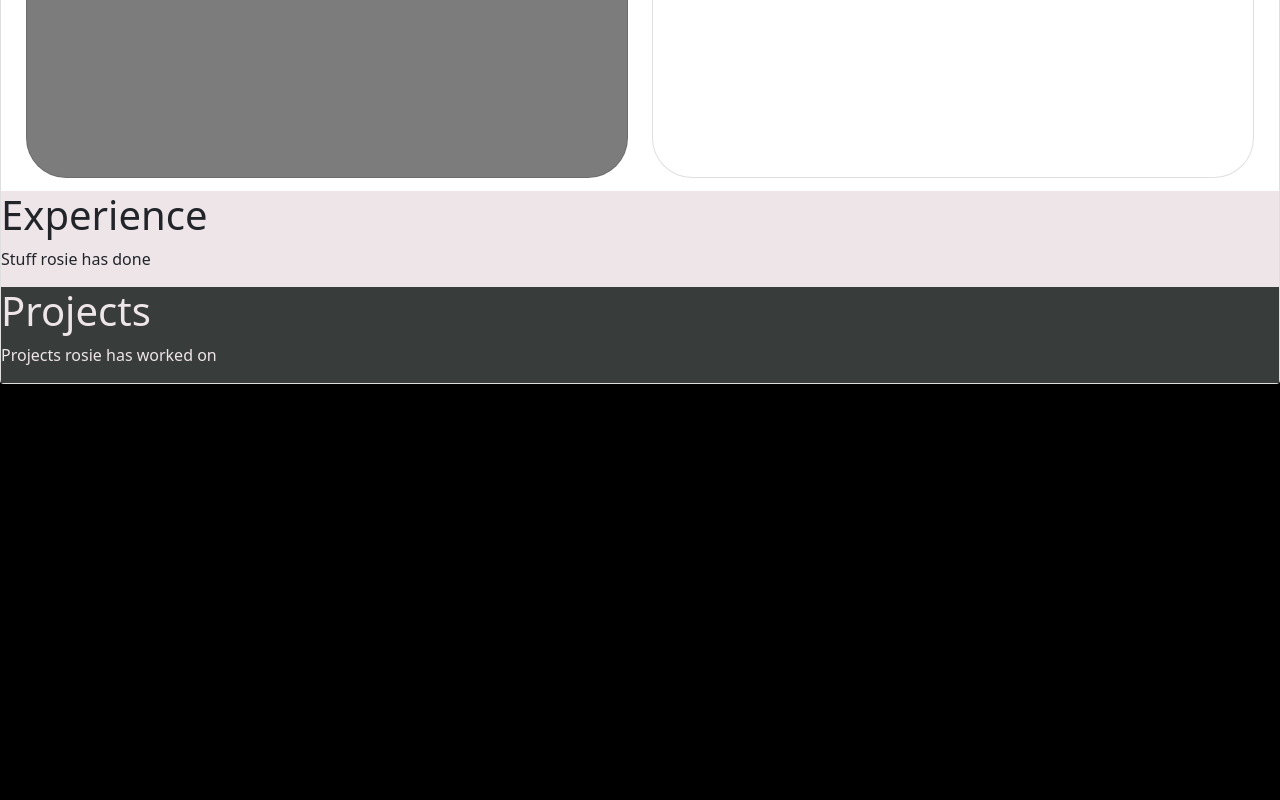
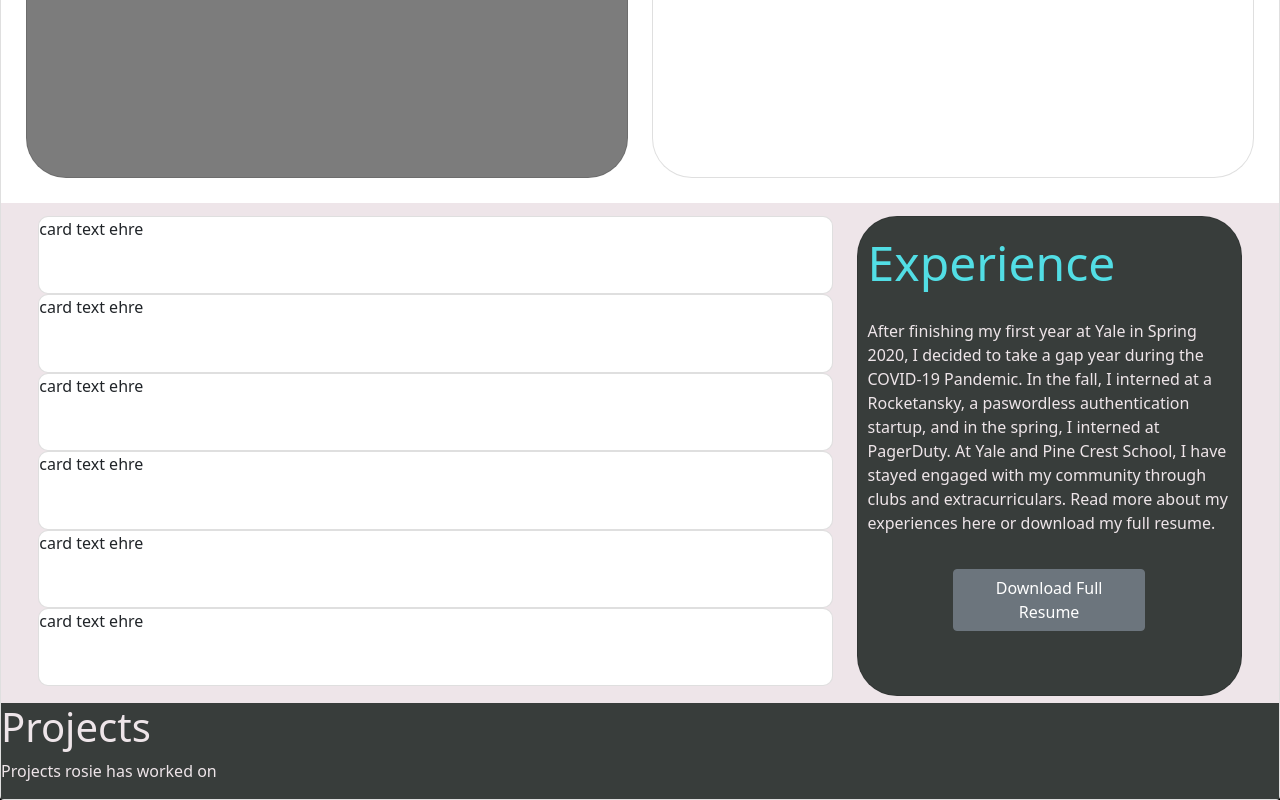
Before and after one commit to rosiesr/react-site, a React (Create React App) app: page / in a window 1280 px wide. Shown: the part 1202-2002 px from the top of the page. Before the commit the page ends 1586 px from the top, so only its background shows below. Built offline with nearby package versions, Linux system fonts and the light colour scheme.

Commit message:
filled out the about section blurb and started to do layout for experience section

```diff
--- a/src/components/about/about.js
+++ b/src/components/about/about.js
@@ -9,7 +9,7 @@ export const About =  () => {
                 <div className="col-6 ">
                     <Card className="aboutcard" style={{ backgroundColor: '#7C7C7C', borderRadius: '40px' }}>
                         <CardTitle style={{fontSize: '48px', color: '#52DEE5', margin: '10px'}}>
-                            About Rosie
+                            About
                         </CardTitle>
                         <CardText style={{color:'#EEE5E9', margin:'10px'}}>
                             I was born and raised in South Florida and has always loved the problem-solving
--- a/src/components/about/about.scss
+++ b/src/components/about/about.scss
@@ -4,7 +4,7 @@
     position: relative;
     width: 100%;
     height: 500px;
-    left: 0px;
+    margin-right:0px;
     margin-top: 1%;
     margin-bottom: 1%;
 
--- a/src/components/experience/experience.js
+++ b/src/components/experience/experience.js
@@ -1,13 +1,54 @@
 import React from "react";
 import "./experience.scss";
+import { CardText, Card, CardTitle, Button } from "reactstrap";
 
 export const Experience =  () => {
     return (
-        <div className="test">
-            <h1>
-                Experience
-            </h1>
-            <p>Stuff rosie has done</p>
+        <div className="experience">
+            <div className="experiencevertical d-flex justify-content-center">
+            <div className="experiencecontainter row align-middle">
+                <div className="col-8">
+                    <Card style={{height: '16%', borderRadius: '10px'}}>
+                        <CardText>card text ehre</CardText>
+                    </Card>
+                    <Card style={{height: '16%', borderRadius: '10px'}}>
+                        <CardText>card text ehre</CardText>
+                    </Card>
+                    <Card style={{height: '16%', borderRadius: '10px'}}>
+                        <CardText>card text ehre</CardText>
+                    </Card>
+                    <Card style={{height: '16%', borderRadius: '10px'}}>
+                        <CardText>card text ehre</CardText>
+                    </Card>
+                    <Card style={{height: '16%', borderRadius: '10px'}}>
+                        <CardText>card text ehre</CardText>
+                    </Card>
+                    <Card style={{height: '16%', borderRadius: '10px'}}>
+                        <CardText>card text ehre</CardText>
+                    </Card>
+                </div>
+                <div className="col-4 experiencecard">
+                    <Card style={{height: '98%', backgroundColor:'#383D3B', borderRadius: "40px"}}>
+                        <CardTitle style={{fontSize: '48px', color: '#52DEE5', margin: '10px'}}>
+                            Experience
+                        </CardTitle>
+                        <CardText style={{color: '#EEE5E9', margin:'10px'}}>
+                        After finishing my first year at Yale in Spring 2020, I decided
+                        to take a gap year during the COVID-19 Pandemic.  In the fall, I
+                        interned at a Rocketansky, a paswordless authentication startup,
+                        and in the spring, I interned at PagerDuty.  At Yale and Pine Crest
+                        School, I have stayed engaged with my community through clubs and
+                        extracurriculars. Read more about my experiences here or download
+                        my full resume.
+                        </CardText>
+                        <br/>
+                        <div className="d-flex justify-content-center ">
+                            <Button style={{width: '50%'}}> Download Full Resume </Button>
+                        </div>
+                    </Card>
+                </div>
+            </div>
+            </div>
         </div>
     )
 
--- a/src/components/experience/experience.scss
+++ b/src/components/experience/experience.scss
@@ -1,5 +1,25 @@
 @import "../../../styles/variables";
 
-.test{
-    background-color: $pink-color;
+.experience{
+    position: relative;
+    width: 100%;
+    height: 500px;
+    margin-top: 1%;
+
+    background: $pink-color;
+    box-sizing: border-box;
 }
+
+.experiencevertical{
+    margin: 1%;
+    height: 98%;
+}
+
+.experiencecontainter{
+    width: 98%;
+    height: 100%;
+}
+
+.experiencecard{
+    height: 100%
+}
```
